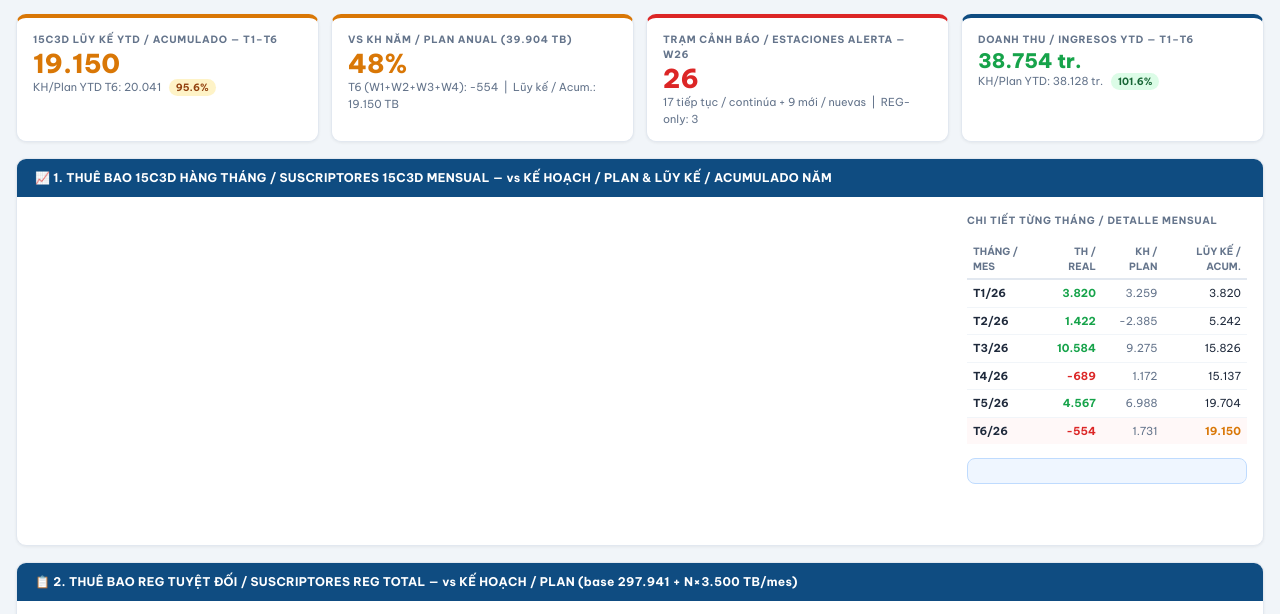
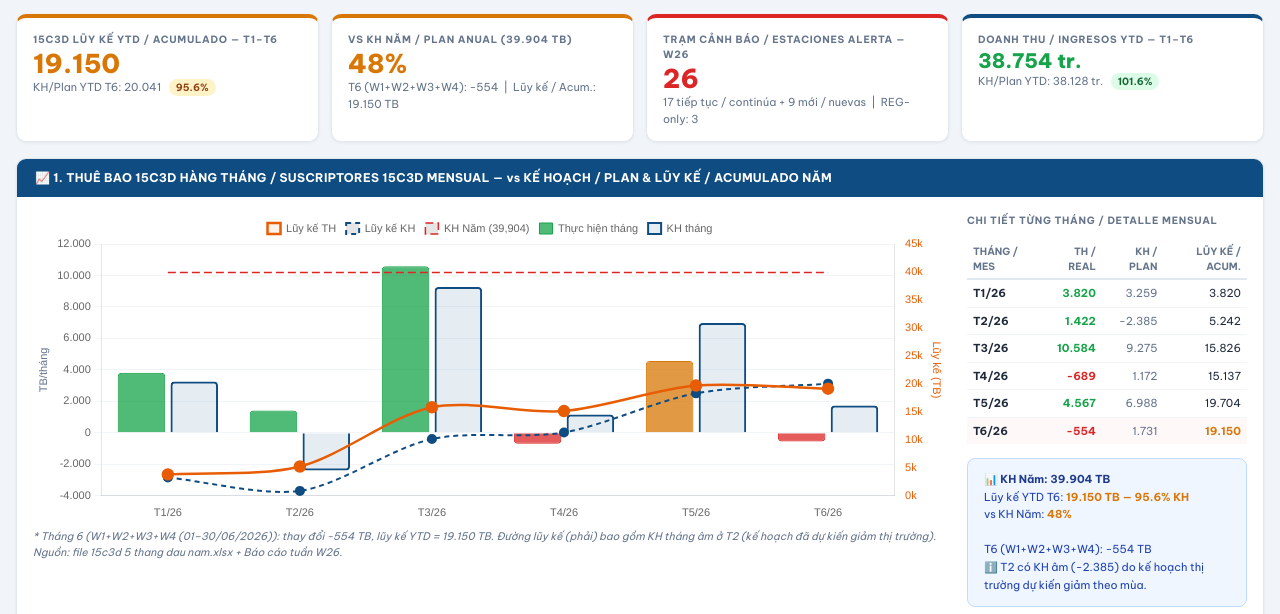
Before and after one commit to namnh2212/caj-dashboard, a plain HTML site: page index.html in a window 1280 px wide. Shown: the part 115-729 px from the top of the page. Drawn offline with nearby package versions, Linux system fonts and the light colour scheme.

Commit message:
fix: chFmt không xác định trong build15C3DTable — dùng inline expression

```diff
--- a/index.html
+++ b/index.html
@@ -1634,7 +1634,7 @@ function buildKPICards() {
       `📊 <b>KH Năm: ${k.c15AnnualKh.toLocaleString('vi-VN')} TB</b><br>
       Lũy kế YTD T6: <b style="color:${k.c15YtdPct >= 100 ? 'var(--success)' : 'var(--warning)'}">${k.c15YtdActual.toLocaleString('vi-VN')} TB — ${k.c15YtdPct}% KH</b><br>
       vs KH Năm: <b style="color:var(--warning)">${k.c15AnnualPct}%</b><br><br>
-      T6 (${CFG.rev.t6Note.split(' ')[0]}): ${chFmt} TB<br>
+      T6 (${CFG.rev.t6Note.split(' ')[0]}): ${(ch < 0 ? '' : '+') + ch.toLocaleString('vi-VN')} TB<br>
       ℹ️ T2 có KH âm (${CFG.c15.plan[1].toLocaleString('vi-VN')}) do kế hoạch thị trường dự kiến giảm theo mùa.`;
     const cap = document.getElementById('c15Caption');
     if (cap) cap.textContent =
```
